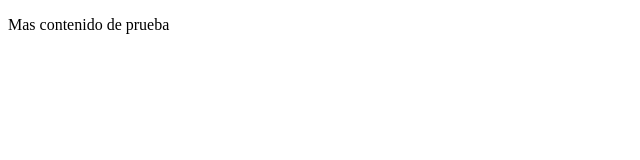
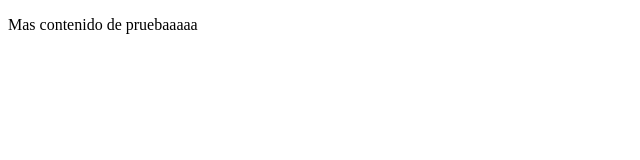
Before and after one commit to joelBrionesSW/ConfleisX01.github.io, a plain HTML site: page web/index.html in a window 1280 px wide. Shown: the full height of the page, 0-640 px from the left. Drawn offline with Linux system fonts and the light colour scheme.

Commit message:
Se actualizo el index

```diff
--- a/web/index.html
+++ b/web/index.html
@@ -7,7 +7,7 @@
 </head>
 <body>
     <div class="container-fluid">
-        <p>Mas contenido de prueba</p>
+        <p>Mas contenido de pruebaaaaa</p>
     </div>
 </body>
 </html>
```
